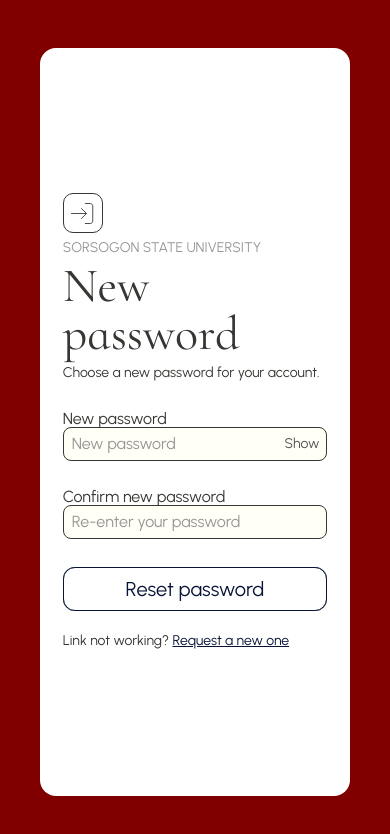
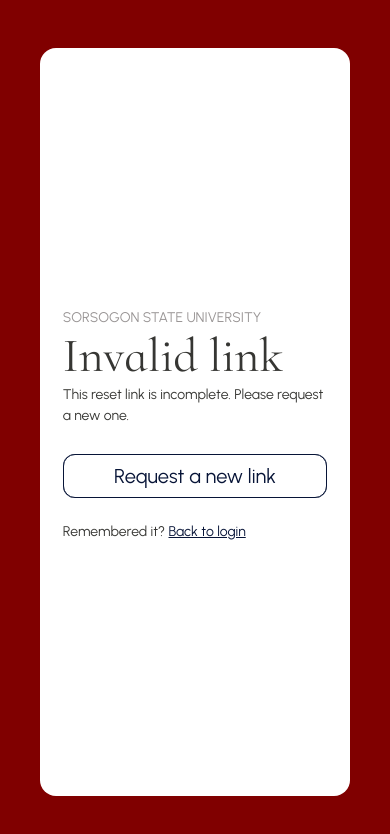
Before and after one commit to myaano/Capstone, a Next.js app: page /reset-password in a window 390 px wide. Shown: the top 834 px of the page. Built offline with nearby package versions, Linux system fonts and the light colour scheme; a web font is replaced by a local one.

Commit message:
fixed the non working forgot-password, added loading states for login and logout, and changed user.name to user.username in profilemodal when showing the account name

```diff
--- a/src/app/forgot-password/page.js
+++ b/src/app/forgot-password/page.js
@@ -2,14 +2,9 @@
 import Image from "next/image";
 import Rizal from "../../../public/Rizal.jpg";
 import Link from "next/link";
-import { useState, useRef } from "react";
-import { useRouter } from "next/navigation";
+import { useState } from "react";
 
 const API = "https://capstone-backend-1yta.onrender.com/api";
-
-// Name of the field the backend expects for the emailed code.
-// Laravel's default is `token`; change this if your controller uses `code`.
-const CODE_FIELD = "token";
 
 // Pulls the message out of a failed response so the page shows the backend's
 // own error: the first field error for Laravel validation failures
@@ -59,24 +54,17 @@
   );
 }
 
-// Steps: "email" -> "reset" (code + new password) -> "done"
+// Steps: "email" -> "sent" (check your inbox for the reset link)
 export default function ForgotPassword() {
-  const router = useRouter();
-
   const [step, setStep] = useState("email");
   const [email, setEmail] = useState("");
-  const [code, setCode] = useState(["", "", "", "", "", ""]);
-  const [newPassword, setNewPassword] = useState("");
-  const [confirmPassword, setConfirmPassword] = useState("");
-  const [showPassword, setShowPassword] = useState(false);
   const [error, setError] = useState("");
   const [info, setInfo] = useState(""); // success message from the backend
   const [loading, setLoading] = useState(false);
-  const codeRefs = useRef([]);
 
-  // POST /forgot-password: the backend emails the code to the user.
-  // Used by the first step and by "Resend code".
-  const requestCode = async () => {
+  // POST /forgot-password: Laravel emails a reset link to the user.
+  // Used by the first step and by "Resend link".
+  const requestLink = async () => {
     setError("");
     setInfo("");
     setLoading(true);
@@ -99,81 +87,17 @@
 
   const handleSendEmail = async (e) => {
     e.preventDefault();
-    if (await requestCode()) setStep("reset");
-  };
-
-  const handleResend = async () => {
-    if (await requestCode()) {
-      setCode(["", "", "", "", "", ""]);
-      codeRefs.current[0]?.focus();
-    }
-  };
-
-  // POST /reset-password: code + new password in one request
-  const handleResetPassword = async (e) => {
-    e.preventDefault();
-    setError("");
-    setInfo("");
-    setLoading(true);
-    try {
-      const res = await post("/reset-password", {
-        email,
-        [CODE_FIELD]: code.join(""),
-        password: newPassword,
-        password_confirmation: confirmPassword,
-      });
-      if (!res.ok) {
-        setError(await backendError(res));
-        return;
-      }
-      const data = await res.json().catch(() => ({}));
-      setInfo(data.message || "");
-      setStep("done");
-    } catch {
-      setError("Could not reach the server. Please try again.");
-    } finally {
-      setLoading(false);
-    }
-  };
-
-  // Code input helpers (one box per digit)
-  const handleCodeChange = (value, index) => {
-    if (!/^\d?$/.test(value)) return;
-    const next = [...code];
-    next[index] = value;
-    setCode(next);
-    if (value && index < 5) codeRefs.current[index + 1]?.focus();
-  };
-
-  const handleCodeKeyDown = (e, index) => {
-    if (e.key === "Backspace" && !code[index] && index > 0) {
-      codeRefs.current[index - 1]?.focus();
-    }
-  };
-
-  const handleCodePaste = (e) => {
-    const pasted = e.clipboardData
-      .getData("text")
-      .replace(/\D/g, "")
-      .slice(0, 6);
-    if (!pasted) return;
-    e.preventDefault();
-    setCode(pasted.split("").concat(Array(6).fill("")).slice(0, 6));
-    codeRefs.current[Math.min(pasted.length, 5)]?.focus();
+    if (await requestLink()) setStep("sent");
   };
 
   const titles = {
     email: [
       "Forgot password",
-      "Enter your SorSU email and we'll send you a verification code.",
+      "Enter your SorSU email and we'll send you a link to reset your password.",
     ],
-    reset: [
-      "Reset password",
-      `Enter the code we sent to ${email} and choose a new password.`,
-    ],
-    done: [
-      "Password updated",
-      info || "You can now log in with your new password.",
+    sent: [
+      "Check your email",
+      `We sent a password reset link to ${email}. Open it to choose a new password.`,
     ],
   };
 
@@ -261,106 +185,35 @@
                       {error}
                     </p>
                   )}
-                  <PrimaryButton loading={loading}>Send code</PrimaryButton>
+                  <PrimaryButton loading={loading}>Send link</PrimaryButton>
                 </form>
               )}
 
-              {/* STEP 2: CODE + NEW PASSWORD */}
-              {step === "reset" && (
-                <form
-                  noValidate
-                  onSubmit={handleResetPassword}
-                  className="font-urbanist flex flex-col gap-6 pt-7"
-                >
-                  <div className="flex flex-col gap-2">
-                    <p className="leading-none text-[#363633] select-none">
-                      Verification code
-                    </p>
-                    <div className="flex gap-2" onPaste={handleCodePaste}>
-                      {code.map((digit, i) => (
-                        <input
-                          key={i}
-                          ref={(el) => (codeRefs.current[i] = el)}
-                          type="text"
-                          inputMode="numeric"
-                          maxLength={1}
-                          value={digit}
-                          onChange={(e) => handleCodeChange(e.target.value, i)}
-                          onKeyDown={(e) => handleCodeKeyDown(e, i)}
-                          aria-label={`Digit ${i + 1}`}
-                          className="h-12 w-full max-w-12 rounded-lg border border-[#363633] bg-[#fffff6] text-center text-xl text-[#363633] outline-[#363633]"
-                        />
-                      ))}
-                    </div>
-                    <p className="text-sm text-[#999595]">
-                      Didn&apos;t get it?{" "}
-                      <button
-                        type="button"
-                        onClick={handleResend}
-                        disabled={loading}
-                        className="text-[#071437] underline disabled:opacity-50"
-                      >
-                        Resend code
-                      </button>
-                    </p>
-                  </div>
-
-                  <div className="flex flex-col">
-                    <label
-                      htmlFor="newPassword"
-                      className="leading-none text-[#363633] select-none"
-                    >
-                      New password
-                    </label>
-                    <div className="relative">
-                      <input
-                        id="newPassword"
-                        placeholder="New password"
-                        type={showPassword ? "text" : "password"}
-                        value={newPassword}
-                        onChange={(e) => setNewPassword(e.target.value)}
-                        className={`${inputClass} w-full pr-14`}
-                      />
-                      <button
-                        type="button"
-                        onClick={() => setShowPassword((s) => !s)}
-                        className="absolute inset-y-0 right-2 text-sm text-[#515050]"
-                      >
-                        {showPassword ? "Hide" : "Show"}
-                      </button>
-                    </div>
-                  </div>
-
-                  <div className="flex flex-col">
-                    <label
-                      htmlFor="confirmPassword"
-                      className="leading-none text-[#363633] select-none"
-                    >
-                      Confirm new password
-                    </label>
-                    <input
-                      id="confirmPassword"
-                      placeholder="Re-enter your password"
-                      type={showPassword ? "text" : "password"}
-                      value={confirmPassword}
-                      onChange={(e) => setConfirmPassword(e.target.value)}
-                      className={inputClass}
-                    />
-                  </div>
-
+              {/* STEP 2: LINK SENT */}
+              {step === "sent" && (
+                <div className="font-urbanist flex flex-col gap-4 pt-7">
                   {info && !error && (
-                    <p role="status" className="-mt-3 text-sm text-[#363633]">
+                    <p role="status" className="text-sm text-[#363633]">
                       {info}
                     </p>
                   )}
                   {error && (
-                    <p role="alert" className="-mt-3 text-sm text-red-600">
+                    <p role="alert" className="text-sm text-red-600">
                       {error}
                     </p>
                   )}
-                  <PrimaryButton loading={loading}>
-                    Reset password
-                  </PrimaryButton>
+                  <p className="text-sm text-[#999595]">
+                    Didn&apos;t get it? Check your spam folder or{" "}
+                    <button
+                      type="button"
+                      onClick={requestLink}
+                      disabled={loading}
+                      className="text-[#071437] underline disabled:opacity-50"
+                    >
+                      {loading ? "sending..." : "resend the link"}
+                    </button>
+                    .
+                  </p>
                   <button
                     type="button"
                     onClick={() => {
@@ -368,34 +221,19 @@
                       setInfo("");
                       setStep("email");
                     }}
-                    className="-mt-3 text-sm text-[#363633] underline"
+                    className="self-start text-sm text-[#363633] underline"
                   >
                     Use a different email
                   </button>
-                </form>
-              )}
-
-              {/* STEP 3: DONE */}
-              {step === "done" && (
-                <div className="font-urbanist flex flex-col gap-7 pt-7">
-                  <PrimaryButton
-                    type="button"
-                    loading={false}
-                    onClick={() => router.push("/login")}
-                  >
-                    Back to login
-                  </PrimaryButton>
                 </div>
               )}
 
-              {step !== "done" && (
               <p className="font-urbanist pt-6 text-sm text-[#363633]">
                 Remembered it?{" "}
                 <Link href="/login" className="text-[#071437] underline">
                   Back to login
                 </Link>
               </p>
-              )}
             </div>
           </div>
         </div>
--- a/src/app/login/page.js
+++ b/src/app/login/page.js
@@ -13,12 +13,14 @@
   const [password, setPassword] = useState("");
   const [showPassword, setShowPassword] = useState(false);
   const [error, setError] = useState("");
+  const [loading, setLoading] = useState(false);
   const router = useRouter();
   const setUser = useAuthStore((state) => state.setUser);
 
   async function handleSubmit(e) {
     e.preventDefault();
     setError("");
+    setLoading(true);
 
     try {
       const res = await fetch(
@@ -46,6 +48,8 @@
       router.push("/"); // or wherever you want to land after login
     } catch (err) {
       setError("Something went wrong");
+    } finally {
+      setLoading(false);
     }
   }
 
@@ -151,12 +155,19 @@
                 </div>
                 {/*PasswordContainer */}
                 {error && <p className="-mt-4 text-sm text-red-600">{error}</p>}
-                <div className="group relative flex w-full cursor-pointer active:opacity-70">
-                  <button className="flex w-full items-center justify-center rounded-xl bg-[#071437] p-2 text-xl text-white">
-                    Login
+                <div
+                  className={`group relative flex w-full cursor-pointer active:opacity-70 ${
+                    loading ? "pointer-events-none opacity-60" : ""
+                  }`}
+                >
+                  <button
+                    disabled={loading}
+                    className="flex w-full items-center justify-center rounded-xl bg-[#071437] p-2 text-xl text-white"
+                  >
+                    {loading ? "Logging in..." : "Login"}
                   </button>
                   <div className="absolute inset-0 z-20 flex items-center justify-center rounded-xl border border-[#071437] bg-white text-xl text-[#071437] transition-[clip-path,background-color,color] duration-500 [clip-path:polygon(0_0%,101%_0%,101%_101%,0_101%)] group-hover:bg-white group-hover:text-[#071437] group-hover:[clip-path:polygon(0_0%,0%_0%,0%_101%,0_101%)]">
-                    Login
+                    {loading ? "Logging in..." : "Login"}
                   </div>
                 </div>
               </form>
--- a/src/app/reset-password/page.js
+++ b/src/app/reset-password/page.js
@@ -2,31 +2,17 @@
 import Image from "next/image";
 import Rizal from "../../../public/Rizal.jpg";
 import Link from "next/link";
-import { useState, useEffect } from "react";
-import { useRouter } from "next/navigation";
+import { Suspense, useState } from "react";
+import { useRouter, useSearchParams } from "next/navigation";
 
 const API = "https://capstone-backend-1yta.onrender.com/api";
 
-// Pulls the message out of a failed response so the page shows the backend's
-// own error: the first field error for Laravel validation failures
-// ({ message, errors: { field: [..] } }), otherwise the top-level message.
 async function backendError(res) {
   const data = await res.json().catch(() => null);
   const firstFieldError = data?.errors
     ? Object.values(data.errors)[0]?.[0]
     : null;
   return firstFieldError || data?.message || `Request failed (${res.status})`;
-}
-
-async function post(path, body) {
-  return fetch(`${API}${path}`, {
-    method: "POST",
-    headers: {
-      "Content-Type": "application/json",
-      Accept: "application/json",
-    },
-    body: JSON.stringify(body),
-  });
 }
 
 const inputClass =
@@ -55,99 +41,47 @@
   );
 }
 
-// Left photo + quote panel
-function PhotoPanel() {
-  return (
-    <div className="relative hidden w-[60%] overflow-hidden rounded-l-2xl bg-white lg:block">
-      <div className="absolute h-full w-full">
-        <Image
-          src={Rizal}
-          alt="BackgroundPhoto"
-          fill={true}
-          loading="eager"
-          sizes="(max-width: 768px) 100vw"
-          style={{ filter: "brightness(60%)" }}
-        />
-      </div>
-      <div className="font-urbanist absolute bottom-20 z-10 pl-5 text-white select-none">
-        <p className="text-5xl font-semibold">
-          If Knowledge is the heritage of mankind, only the brave inherit it.
-        </p>
-        <p className="text-2xl font-light">— Jose Rizal, Noli Me Tangere</p>
-      </div>
-    </div>
-  );
-}
+// The emailed link looks like: /reset-password?token=XXXX&email=name@sorsu.edu.ph
+function ResetPasswordForm() {
+  const router = useRouter();
+  const searchParams = useSearchParams();
+  const token = searchParams.get("token");
+  const email = searchParams.get("email");
 
-// Logo + titles
-function Header({ title, subtitle }) {
-  return (
-    <>
-      <div className="inline-flex h-10 w-10 items-center justify-center rounded-[10px] border border-[#363633] bg-white">
-        <svg
-          width="23"
-          height="21"
-          viewBox="0 0 23 21"
-          fill="none"
-          xmlns="http://www.w3.org/2000/svg"
-        >
-          <path
-            d="M14.25 0.5H19.25C20.6308 0.5 21.75 1.61929 21.75 3V18C21.75 19.3807 20.6308 20.5 19.25 20.5H14.25M15.5 10.5H0.5M10.5 5.5L15.5 10.5L10.5 15.5"
-            stroke="#515050"
-            strokeLinecap="round"
-            strokeLinejoin="round"
-          />
-        </svg>
-      </div>
-      <p className="font-urbanist my-1 text-[14px] text-[#999595] select-none">
-        SORSOGON STATE UNIVERSITY
-      </p>
-      <div className="inline-flex flex-col gap-1">
-        <p className="font-cormorant_infant text-5xl leading-none text-[#363633] select-none">
-          {title}
-        </p>
-        <p className="font-urbanist text-[14px] text-[#363633]">{subtitle}</p>
-      </div>
-    </>
-  );
-}
-
-// Step 2: the link in the verification email lands here, e.g.
-//   /reset-password?token=abc123&email=juan@sorsu.edu.ph
-// Arriving through that link is the proof that the user owns the email, so
-// all that's left is choosing a new password.
-export default function ResetPassword() {
-  const router = useRouter();
-
-  const [token, setToken] = useState("");
-  const [email, setEmail] = useState("");
+  const [done, setDone] = useState(false);
   const [newPassword, setNewPassword] = useState("");
   const [confirmPassword, setConfirmPassword] = useState("");
   const [showPassword, setShowPassword] = useState(false);
   const [error, setError] = useState("");
   const [info, setInfo] = useState("");
   const [loading, setLoading] = useState(false);
-  const [done, setDone] = useState(false);
 
-  // Read token + email from the link
-  useEffect(() => {
-    const params = new URLSearchParams(window.location.search);
-    setToken(params.get("token") ?? "");
-    setEmail(params.get("email") ?? "");
-  }, []);
+  // The link is broken if the token or email is missing from the URL
+  const linkInvalid = !token || !email;
 
-  // POST /reset-password
-  const handleSubmit = async (e) => {
+  const handleResetPassword = async (e) => {
     e.preventDefault();
     setError("");
-    setInfo("");
+
+    if (newPassword !== confirmPassword) {
+      setError("Passwords do not match.");
+      return;
+    }
+
     setLoading(true);
     try {
-      const res = await post("/reset-password", {
+      const res = await fetch(`${API}/reset-password`, {
+        method: "POST",
+        headers: {
+          "Content-Type": "application/json",
+          Accept: "application/json",
+        },
+        body: JSON.stringify({
           token,
           email,
           password: newPassword,
           password_confirmation: confirmPassword,
+        }),
       });
       if (!res.ok) {
         setError(await backendError(res));
@@ -163,40 +97,75 @@
     }
   };
 
+  let title = "Reset password";
+  let subtitle = `Choose a new password for ${email}.`;
+  if (linkInvalid) {
+    title = "Invalid link";
+    subtitle = "This reset link is incomplete. Please request a new one.";
+  } else if (done) {
+    title = "Password updated";
+    subtitle = info || "You can now log in with your new password.";
+  }
+
   return (
     <div className="h-screen bg-[#800000] px-10 py-12">
       <div className="flex h-full rounded-2xl">
-        <PhotoPanel />
+        {/* LEFT: photo + quote */}
+        <div className="relative hidden w-[60%] overflow-hidden rounded-l-2xl bg-white lg:block">
+          <div className="absolute h-full w-full">
+            <Image
+              src={Rizal}
+              alt="BackgroundPhoto"
+              fill={true}
+              loading="eager"
+              sizes="(max-width: 768px) 100vw"
+              style={{ filter: "brightness(60%)" }}
+            />
+          </div>
+          <div className="font-urbanist absolute bottom-20 z-10 pl-5 text-white select-none">
+            <p className="text-5xl font-semibold">
+              If Knowledge is the heritage of mankind, only the brave inherit
+              it.
+            </p>
+            <p className="text-2xl font-light">— Jose Rizal, Noli Me Tangere</p>
+          </div>
+        </div>
 
+        {/* RIGHT: form */}
         <div className="flex flex-1 items-center justify-center overflow-y-auto rounded-2xl bg-white px-2 py-6 lg:rounded-l-none lg:rounded-r-2xl lg:px-10">
           <div className="my-auto flex w-[90%] flex-col gap-5">
             <div>
-              <Header
-                title={done ? "Password updated" : "New password"}
-                subtitle={
-                  done
-                    ? info || "You can now log in with your new password."
-                    : email
-                      ? `Email verified. Choose a new password for ${email}.`
-                      : "Choose a new password for your account."
-                }
-              />
+              <p className="font-urbanist my-1 text-[14px] text-[#999595] select-none">
+                SORSOGON STATE UNIVERSITY
+              </p>
+              <div className="inline-flex flex-col gap-1">
+                <p className="font-cormorant_infant text-5xl leading-none text-[#363633] select-none">
+                  {title}
+                </p>
+                <p className="font-urbanist text-[14px] text-[#363633] select-none">
+                  {subtitle}
+                </p>
+              </div>
 
-              {done ? (
-                <div className="font-urbanist pt-7">
+              {/* BAD LINK */}
+              {linkInvalid && (
+                <div className="font-urbanist flex flex-col gap-7 pt-7">
                   <PrimaryButton
                     type="button"
                     loading={false}
-                    onClick={() => router.push("/login")}
+                    onClick={() => router.push("/forgot-password")}
                   >
-                    Back to login
+                    Request a new link
                   </PrimaryButton>
                 </div>
-              ) : (
+              )}
+
+              {/* NEW PASSWORD FORM */}
+              {!linkInvalid && !done && (
                 <form
                   noValidate
-                  onSubmit={handleSubmit}
-                  className="font-urbanist flex flex-col gap-7 pt-7"
+                  onSubmit={handleResetPassword}
+                  className="font-urbanist flex flex-col gap-6 pt-7"
                 >
                   <div className="flex flex-col">
                     <label
@@ -210,7 +179,6 @@
                         id="newPassword"
                         placeholder="New password"
                         type={showPassword ? "text" : "password"}
-                        autoComplete="new-password"
                         value={newPassword}
                         onChange={(e) => setNewPassword(e.target.value)}
                         className={`${inputClass} w-full pr-14`}
@@ -236,7 +204,6 @@
                       id="confirmPassword"
                       placeholder="Re-enter your password"
                       type={showPassword ? "text" : "password"}
-                      autoComplete="new-password"
                       value={confirmPassword}
                       onChange={(e) => setConfirmPassword(e.target.value)}
                       className={inputClass}
@@ -244,7 +211,7 @@
                   </div>
 
                   {error && (
-                    <p role="alert" className="-mt-4 text-sm text-red-600">
+                    <p role="alert" className="-mt-3 text-sm text-red-600">
                       {error}
                     </p>
                   )}
@@ -253,16 +220,25 @@
                   </PrimaryButton>
                 </form>
               )}
+
+              {/* DONE */}
+              {!linkInvalid && done && (
+                <div className="font-urbanist flex flex-col gap-7 pt-7">
+                  <PrimaryButton
+                    type="button"
+                    loading={false}
+                    onClick={() => router.push("/login")}
+                  >
+                    Back to login
+                  </PrimaryButton>
                 </div>
+              )}
 
               {!done && (
-              <p className="font-urbanist text-sm text-[#363633]">
-                Link not working?{" "}
-                <Link
-                  href="/forgot-password"
-                  className="text-[#071437] underline"
-                >
-                  Request a new one
+                <p className="font-urbanist pt-6 text-sm text-[#363633]">
+                  Remembered it?{" "}
+                  <Link href="/login" className="text-[#071437] underline">
+                    Back to login
                   </Link>
                 </p>
               )}
@@ -270,5 +246,15 @@
           </div>
         </div>
       </div>
+    </div>
   );
 }
+
+// useSearchParams must be wrapped in <Suspense> in the App Router
+export default function ResetPassword() {
+  return (
+    <Suspense fallback={null}>
+      <ResetPasswordForm />
+    </Suspense>
+  );
+}
```
Also changed, not shown: src/app/reusable_components/ProfileModal.js (+22 -6 lines). Lines whose indentation alone changed are shown as unchanged.
